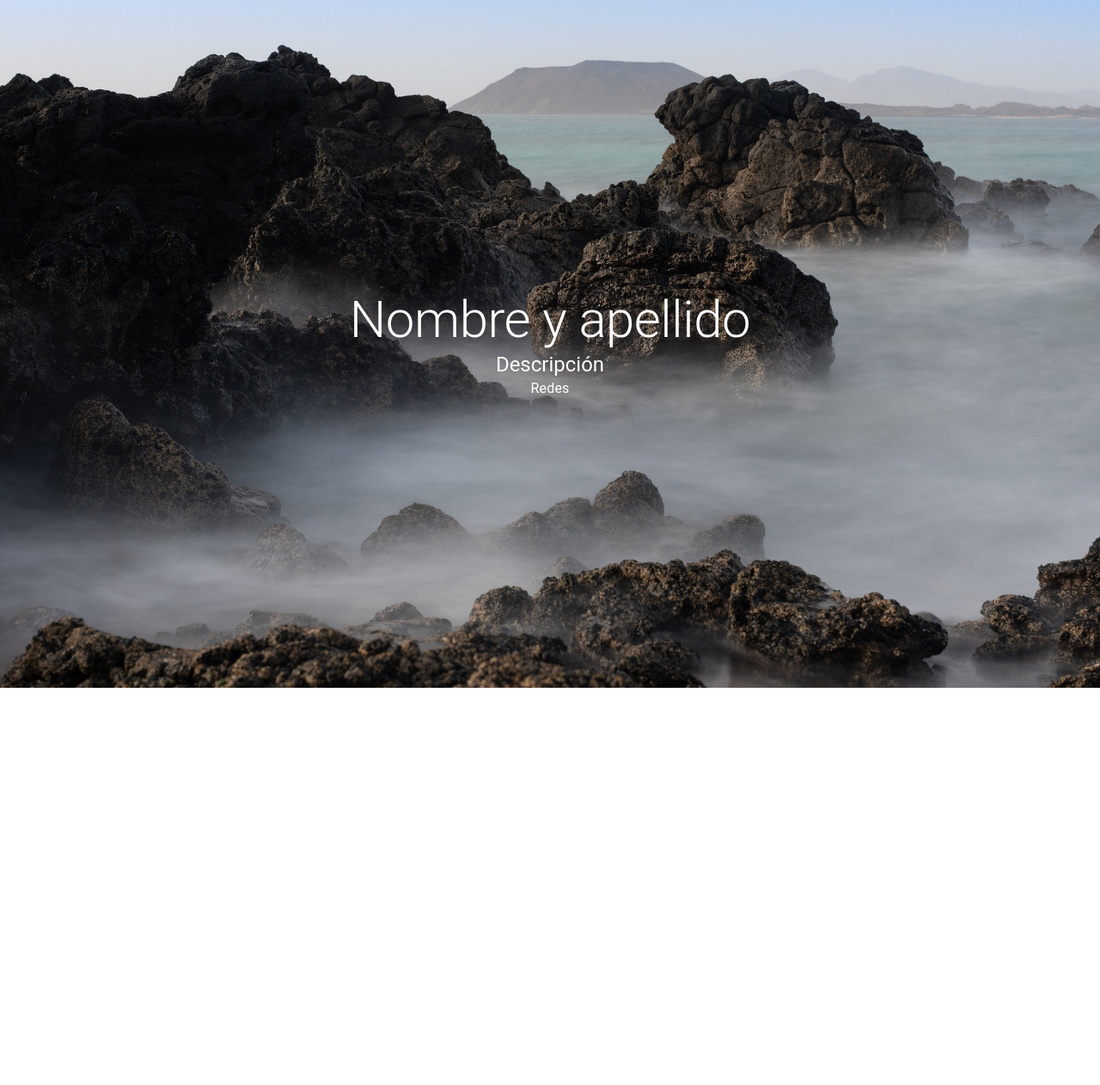
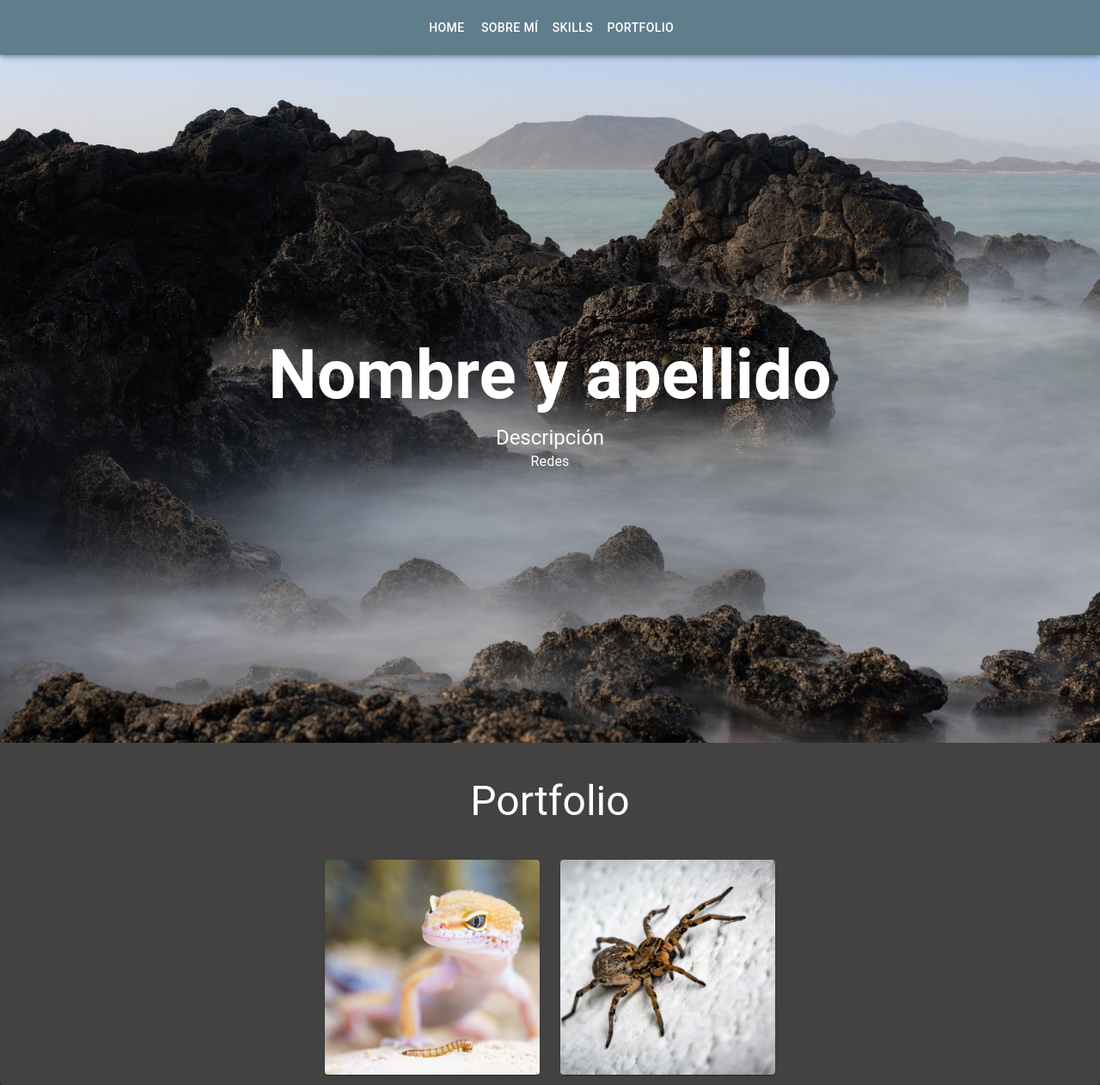
Before and after one commit to gasparoberti/Portfolio, a React (Create React App) app: page / in a window 1280 px wide. Shown: the whole page at 86% size. Before the commit the page ends 800 px from the top, so only its background shows below. Built offline with nearby package versions, Linux system fonts and the light colour scheme.

Commit message:
se corrigieron los cards para que al apretar se abra un dialog, se agregó el appbar con el scroll al portfolio (falta corregir que al ir al home no sube hasta el inicio

```diff
--- a/package.json
+++ b/package.json
@@ -13,6 +13,7 @@
     "react-dom": "^17.0.1",
     "react-router-dom": "^5.2.0",
     "react-scripts": "4.0.1",
+    "react-scroll": "^1.8.1",
     "web-vitals": "^0.2.4"
   },
   "scripts": {
--- a/src/App.js
+++ b/src/App.js
@@ -1,13 +1,16 @@
 import './App.css';
-import { Container, createMuiTheme, Paper, ThemeProvider} from '@material-ui/core';
+import { Container, createMuiTheme, Paper, ThemeProvider, Typography} from '@material-ui/core';
 import purple from '@material-ui/core/colors/purple';
 import green from '@material-ui/core/colors/green';
 
-import ItemScreen from './screen/ItemScreen';
-import data from './data/dataList';
+// import ItemScreen from './screen/ItemScreen';
+// import data from './data/dataList';
 import GridsScreen from './screen/GridsScreen';
-import {BrowserRouter as Router, Route, Switch} from 'react-router-dom';
+// import {BrowserRouter as Router, Route, Switch} from 'react-router-dom';
 import Home from './components/Home';
+import HideAppBar from './components/HideAppBar';
+import { blueGrey, grey } from '@material-ui/core/colors';
+import Section from './components/Section';
 
 
 const theme = createMuiTheme({
@@ -15,36 +18,45 @@ const theme = createMuiTheme({
     // type: "light",
     type: "dark",
     primary: {
-      main: purple[500],
+      main: blueGrey[500],
     },
     secondary: {
-      main: green[500],
+      main: grey[500],
     },
   },
 });
+
+theme.typography.h2 = {
+  fontSize: '5rem',
+  '@media (min-width:0px)': {
+    fontSize: '3rem',
+  },
+  [theme.breakpoints.up('md')]: {
+    fontSize: '5rem',
+  },
+};
 
 function App() {
   return (
 
     <ThemeProvider theme = {theme}>
       <Paper>
-      <Home/>
+      <HideAppBar/>
+      <div id="home">
+        <Home/>
+      </div>
         <Container maxWidth="md">
-          <Router>
-            <Switch>
-              <Route path="/list">
-                <GridsScreen/>
+
+          <div id="portfolio">
+            <Section title="Portfolio"/>
+            <GridsScreen/>
+          </div>
+
+          {/* {data.map(item =>
+            <Route path={`/item/${item.id}`}>
+              <ItemScreen item={item}/>
               </Route>
-
-              {data.map(item =>
-                <Route path={`/item/${item.id}`}>
-                  <ItemScreen item={item}/>
-                </Route>
-              )}
-
-            </Switch>
-
-          </Router>
+            )} */}
 
         </Container>
 
--- /dev/null
+++ b/src/components/AlertDialogSlide.js
@@ -0,0 +1,49 @@
+import React from 'react';
+import Button from '@material-ui/core/Button';
+import Dialog from '@material-ui/core/Dialog';
+import DialogActions from '@material-ui/core/DialogActions';
+import DialogContent from '@material-ui/core/DialogContent';
+import DialogContentText from '@material-ui/core/DialogContentText';
+import DialogTitle from '@material-ui/core/DialogTitle';
+import Slide from '@material-ui/core/Slide';
+import ItemScreen from '../screen/ItemScreen';
+
+const Transition = React.forwardRef(function Transition(props, ref) {
+  return <Slide direction="up" ref={ref} {...props} />;
+});
+
+export default function AlertDialogSlide({open, handleClose, item}) {
+
+  return (
+    <div>
+      {/* <Button variant="outlined" color="primary" onClick={handleClickOpen}>
+        Slide in alert dialog
+      </Button> */}
+      <Dialog
+        open={open}
+        TransitionComponent={Transition}
+        fullWidth={true}
+        maxWidth='md'
+        keepMounted
+        onClose={handleClose}
+      >
+        {/* <DialogTitle id="alert-dialog-slide-title">{item.title}</DialogTitle> */}
+        {/* <DialogContent> */}
+          {/* <DialogContentText id="alert-dialog-slide-description">
+            Let Google help apps determine location. This means sending anonymous location data to
+            Google, even when no apps are running.
+          </DialogContentText> */}
+          <ItemScreen item = {item}/>
+        {/* </DialogContent>
+        <DialogActions>
+          <Button onClick={handleClose} color="primary">
+            Disagree
+          </Button>
+          <Button onClick={handleClose} color="primary">
+            Agree
+          </Button>
+        </DialogActions> */}
+      </Dialog>
+    </div>
+  );
+}
--- a/src/components/AppCard.js
+++ b/src/components/AppCard.js
@@ -4,44 +4,58 @@ import Card from '@material-ui/core/Card';
 import CardActionArea from '@material-ui/core/CardActionArea';
 import CardContent from '@material-ui/core/CardContent';
 import CardMedia from '@material-ui/core/CardMedia';
+import AlertDialogSlide from './AlertDialogSlide';
 import Typography from '@material-ui/core/Typography';
-import { Link } from 'react-router-dom';
+// import { Link } from 'react-router-dom';
 
 const useStyles = makeStyles({
   root: {
-    width: 300,
-    height: 400,
+    width: 250,
+    // height: 400,
   },
   media: {
-    height: 200,
+    height: 250,
   },
 });
 
-export default function AppCard({id, title, desc, img}) {
+export default function AppCard({item}) {
   const classes = useStyles();
 
+  const [open, setOpen] = React.useState(false);
+
+  const handleClickOpen = () => {
+    setOpen(true);
+  };
+
+  const handleClose = () => {
+    setOpen(false);
+  };
+
   return (
-    <Link to={`/item/${id}`} style={{ color: 'inherit', textDecoration: 'inherit' }}>
-      <CardActionArea>
+    <div>
+
+    {/* // <Link to={`/item/${id}`} style={{ color: 'inherit', textDecoration: 'inherit' }}> */}
+      <CardActionArea onClick = { handleClickOpen }>
         <Card className={classes.root}>
 
           <CardMedia
             className={classes.media}
-            image={img}
-            title="Contemplative Reptile"
+            image={item.img[0]}
+            title={item.title}
           />
-          <CardContent>
+          {/* <CardContent>
             <Typography gutterBottom variant="h6" component="h2">
-              {title}
+              {item.title}
             </Typography>
             <Typography variant="body2" color="textSecondary" component="p">
-              {desc}
+              {item.desc}
             </Typography>
-          </CardContent>
+          </CardContent> */}
         </Card>
       </CardActionArea>
-    </Link>
+    {/* // </Link> */}
 
-
+    <AlertDialogSlide open = {open} handleClose = {handleClose} item = {item}/>
+    </div>
   );
 }
--- /dev/null
+++ b/src/components/HideAppBar.js
@@ -0,0 +1,69 @@
+import React from 'react';
+import PropTypes from 'prop-types';
+import {Grid} from '@material-ui/core';
+import AppBar from '@material-ui/core/AppBar';
+import Toolbar from '@material-ui/core/Toolbar';
+import CssBaseline from '@material-ui/core/CssBaseline';
+import useScrollTrigger from '@material-ui/core/useScrollTrigger';
+import Slide from '@material-ui/core/Slide';
+import { Button } from '@material-ui/core';
+import { Link } from 'react-scroll';
+
+function HideOnScroll(props) {
+  const { children, window } = props;
+  // Note that you normally won't need to set the window ref as useScrollTrigger
+  // will default to window.
+  // This is only being set here because the demo is in an iframe.
+  const trigger = useScrollTrigger({ target: window ? window() : undefined });
+
+  return (
+    <Slide appear={false} direction="down" in={!trigger}>
+      {children}
+    </Slide>
+  );
+}
+
+HideOnScroll.propTypes = {
+  children: PropTypes.element.isRequired,
+  /**
+   * Injected by the documentation to work in an iframe.
+   * You won't need it on your project.
+   */
+  window: PropTypes.func,
+};
+
+export default function HideAppBar(props) {
+  return (
+    <React.Fragment>
+      <CssBaseline />
+      <HideOnScroll {...props}>
+        <AppBar color="primary">
+          <Toolbar>
+            {/* <Typography variant="h6">Scroll to Hide App Bar</Typography> */}
+            <Grid
+                container
+                spacing={3}
+                justify="center"
+                alignItems="center"
+            >
+                <Link activeClass="active" to="home" spy={true} smooth={true} offset={50} duration={500}>
+                    <Button color="inherit">Home</Button>
+                </Link>
+                <Link activeClass="active" to="sobremi" spy={true} smooth={true} offset={50} duration={500}>
+                    <Button color="inherit">Sobre Mí</Button>
+                </Link>
+                <Link activeClass="active" to="skills" spy={true} smooth={true} offset={50} duration={500}>
+                    <Button color="inherit">Skills</Button>
+                </Link>
+                <Link activeClass="active" to="portfolio" spy={true} smooth={true} offset={50} duration={500}>
+                    <Button color="inherit">Portfolio</Button>
+                </Link>
+
+            </Grid>
+          </Toolbar>
+        </AppBar>
+      </HideOnScroll>
+      <Toolbar />
+    </React.Fragment>
+  );
+}
--- /dev/null
+++ b/src/components/Section.js
@@ -0,0 +1,18 @@
+import { Grid, Typography } from '@material-ui/core';
+import React from 'react';
+
+function Section(props) {
+    return (
+        <div style={ {margin: '40px'} }>
+            <Grid
+                container
+                justify="center"
+                alignItems="center"
+            >
+                <Typography variant="h3" component="h2">{props.title} </Typography>
+            </Grid>
+        </div>
+    );
+}
+
+export default Section;
--- a/src/screen/GridsScreen.js
+++ b/src/screen/GridsScreen.js
@@ -15,7 +15,8 @@ function GridsScreen(props) {
             >
             {dataList.map(item=>
                 <Grid item>
-                    <AppCard id={item.id} title={item.title} desc={item.desc} img={item.img[0]}/>
+                    {/* <AppCard id={item.id} title={item.title} desc={item.desc} img={item.img[0]}/> */}
+                    <AppCard item = {item}/>
                 </Grid>
             )}
             </Grid>
```
Also changed, not shown: 2 other files (tests, documents, lock files or other folders).
